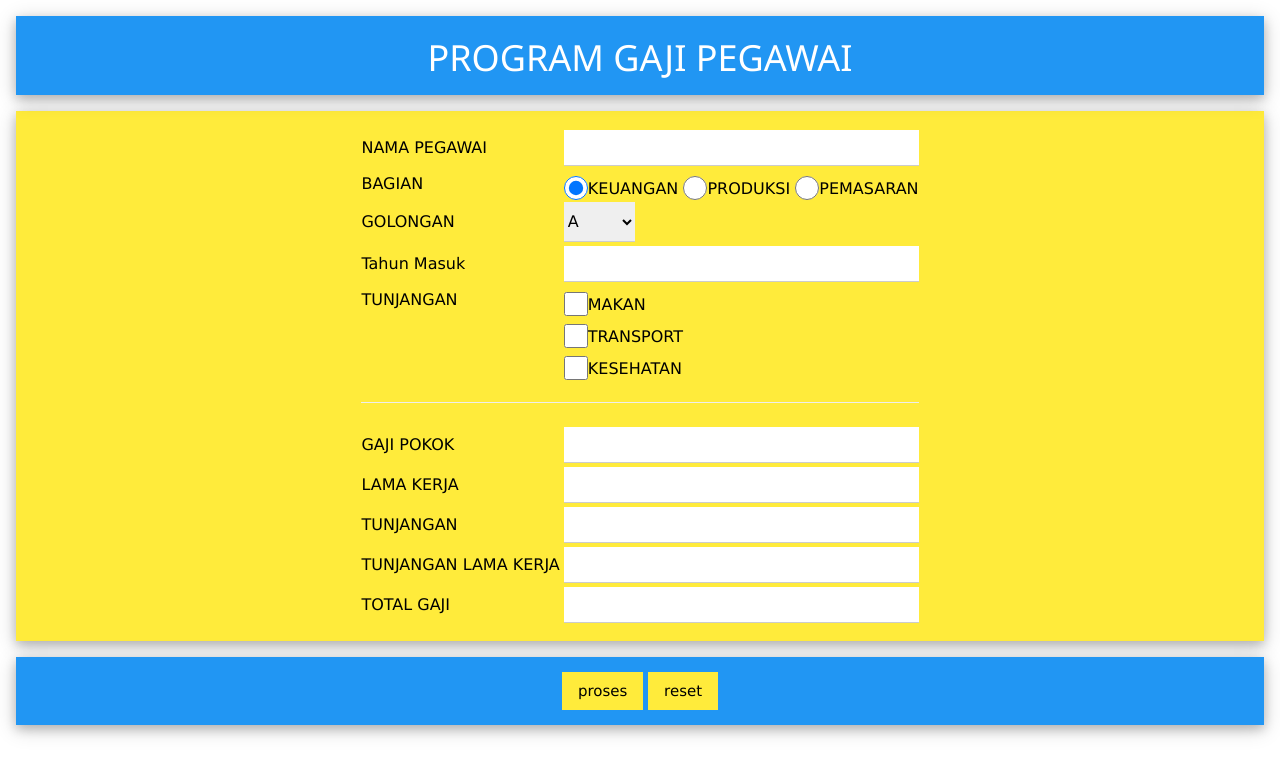
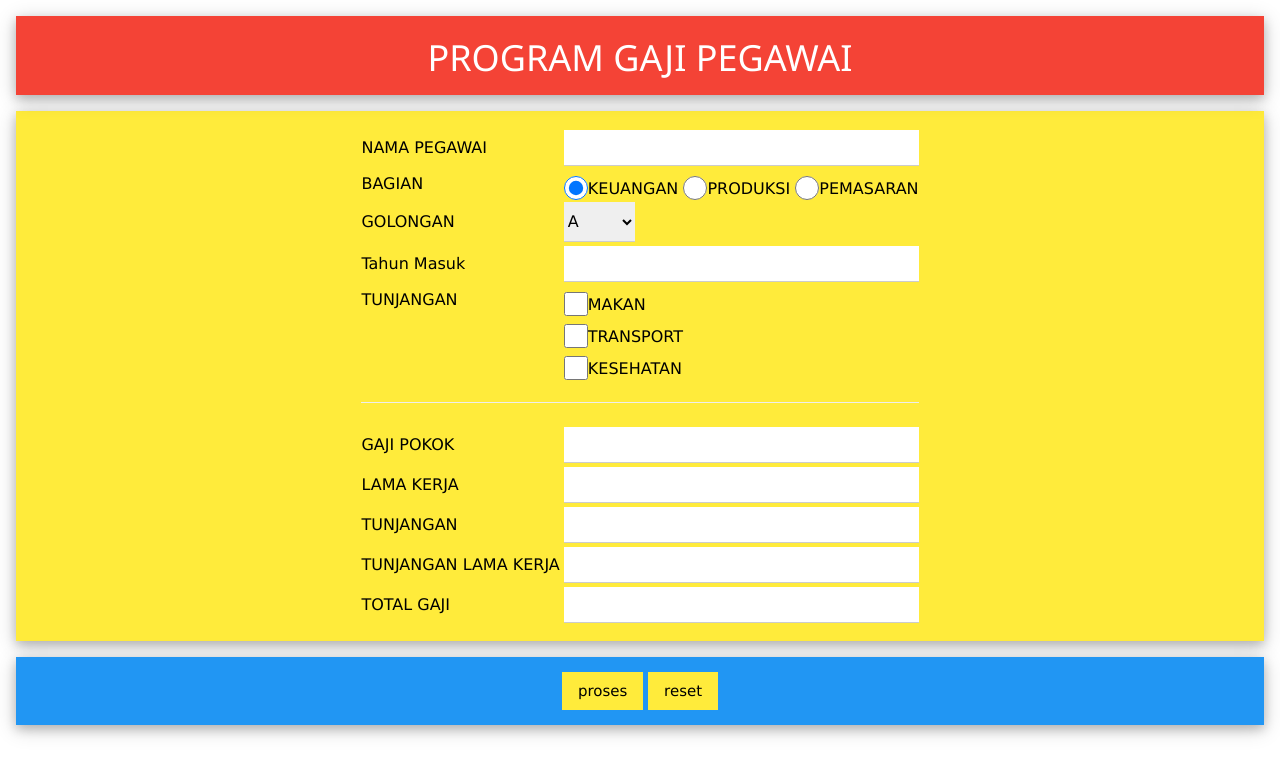
Before and after one commit to Rifqy2604/gajikaryawan, a plain HTML site: page index.html in a window 1280 px wide. Drawn offline with Linux system fonts and the light colour scheme.

Commit message:
index.html

```diff
--- a/index.html
+++ b/index.html
@@ -79,7 +79,7 @@
         <link rel="stylesheet" href="css/w3.css">
 
         <div class="w3-container w3-animate-zoom">
-                <div class="w3-panel w3-blue w3-card-4 w3-animate-top">
+                <div class="w3-panel w3-red w3-card-4 w3-animate-top">
                     <center>
                         <p>
                             <h1>PROGRAM GAJI PEGAWAI</h1>
```
